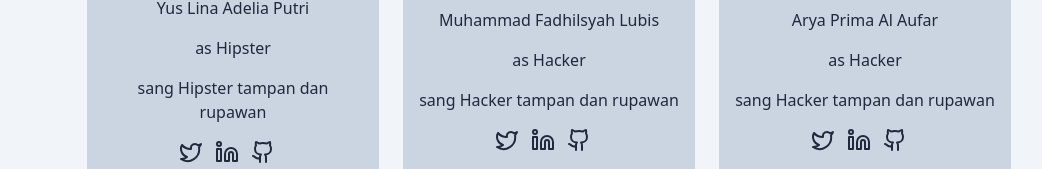
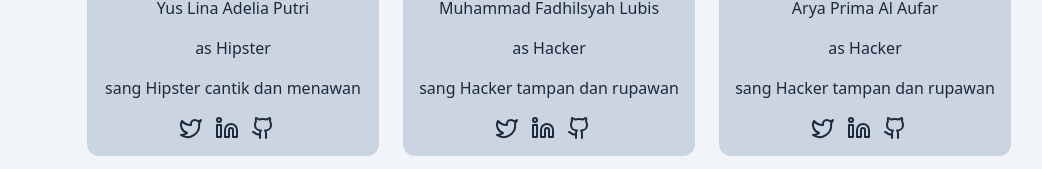
Before and after one commit to aryaprims/landing-page, a React (Vite) app: page / in a window 1280 px wide. Shown: the part 3699-3868 px from the top of the page, without its empty margins (91-1133 px from the left). Built offline with nearby package versions, Linux system fonts and the light colour scheme.

Commit message:
Yuslina edit

```diff
--- a/src/components/constants.ts
+++ b/src/components/constants.ts
@@ -112,7 +112,7 @@ export const members: Member[] = [
     name: 'Yus Lina Adelia Putri',
     image: '/hipster-3',
     title: 'as Hipster',
-    description: 'sang Hipster tampan dan rupawan',
+    description: 'sang Hipster cantik dan menawan',
     socials: [
       {
         icon: Twitter,
```
